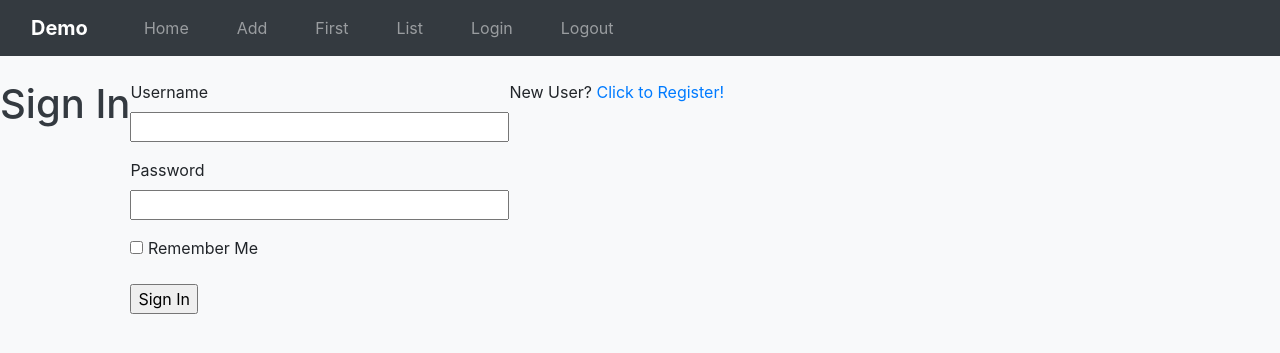
After one commit to IoanaCiripan/Flask-App, a Flask app: page /login in a window 1280 px wide. The commit adds this page. Shown: the top 353 px of the page. Run offline with Flask 2, Linux system fonts and the light colour scheme; some libraries are stand-ins or nearby versions.

Commit message:
Merge login and list functionality

```diff
--- /dev/null
+++ b/List/FlaskLogin.py
@@ -0,0 +1,6 @@
+from app import app, mydb, mycol
+
+
+@app.shell_context_processor
+def make_shell_context():
+    return {'mydb': mydb, 'mycol': mycol}
--- a/List/app/__init__.py
+++ b/List/app/__init__.py
@@ -1,8 +1,14 @@
 from flask import Flask
 from config import Config
+from flask_login import LoginManager
+from pymongo import MongoClient
 
 app = Flask(__name__)
 app.config.from_object(Config)
 
+login_manager = LoginManager()
+login_manager.init_app(app)
+login_manager.login_view = 'login'
+
 from app import database
 from app import routes
--- a/List/app/collection.py
+++ b/List/app/collection.py
@@ -37,6 +37,6 @@ class Collection():
 		element = self.format_element(**dictionary)
 		result = database[self.index].update_one(
 			{ "_id": ObjectId(id)},
-			{ "$set": self.format_element(element)}
+			{ "$set": element}
 		)
 		return 1 == result.modified_count
--- a/List/app/database.py
+++ b/List/app/database.py
@@ -5,3 +5,4 @@ client_port = 27017
 
 client = MongoClient(client_host, client_port)
 database = client["database"]
+mycol = database["users"]
--- a/List/app/forms.py
+++ b/List/app/forms.py
@@ -1,11 +1,39 @@
 from flask_wtf import FlaskForm
 from wtforms.fields.html5 import DateTimeField
+from wtforms import BooleanField
 from wtforms import SelectField
 from wtforms import StringField
+from wtforms import PasswordField
 from wtforms import TextAreaField
 from wtforms import SubmitField
+from .collection import *
 from .validators import *
 
+class LoginForm(FlaskForm):
+    username = StringField('Username', validators=[DataRequired()])
+    password = PasswordField('Password', validators=[DataRequired()])
+    remember_me = BooleanField('Remember Me')
+    submit = SubmitField('Sign In')
+
+class RegistrationForm(FlaskForm):
+    username = StringField('Username', validators=[DataRequired()])
+    email = StringField('Email', validators=[DataRequired(), Email()])
+    password = PasswordField('Password', validators=[DataRequired()])
+    password2 = PasswordField(
+        'Repeat Password', validators=[DataRequired(), EqualTo('password')])
+    submit = SubmitField('Register')
+
+    def validate_username(self, username):
+        query = {'username': username.data}
+        doc = mycol.find(query)
+        if doc.count() != 0:
+            raise ValidationError('Please use a different username.')
+
+    def validate_email(self, email):
+        query = {'username': email.data}
+        doc = mycol.find(query)
+        if doc.count() != 0:
+            raise ValidationError('Please use a different email address.')
 
 class PersonForm(FlaskForm):
     name = StringField(
--- a/List/app/pages.py
+++ b/List/app/pages.py
@@ -12,5 +12,7 @@ page = {
 	"person_delete": "Delete person",
 	"person_update": "View person",
 	"person_first": "First person",
-	"person_list": "List of people"
+	"person_list": "List of people",
+	"login": "Login",
+	"register": "Register"
 }
--- a/List/app/routes.py
+++ b/List/app/routes.py
@@ -4,6 +4,80 @@ from flask import redirect
 from app import app
 from .forms import *
 from .pages import *
+
+from app import app
+from flask import render_template, redirect, url_for, flash, request
+from flask_login import current_user, login_user
+from app.forms import LoginForm, RegistrationForm
+from flask_login import login_required, logout_user
+#from app.models import User
+from app import login_manager
+from werkzeug.urls import url_parse
+
+class User:
+	def __init__(self, username):
+		self.username = username
+
+	@staticmethod
+	def is_authenticated():
+		return True
+
+	@staticmethod
+	def is_active():
+		return True
+
+	@staticmethod
+	def is_anonymous():
+		return False
+
+	def get_id(self):
+		return self.username
+
+	@staticmethod
+	def check_password(password_hash, password):
+		return check_password_hash(password_hash, password)
+
+	@login_manager.user_loader
+	def load_user(username):
+		query = {'username': username}
+		mydoc = mycol.find_one(query)
+		if mydoc is not None:
+			return User(username=mydoc['username'])
+		return None
+
+	@login_required
+	@app.route('/logout')
+	def logout():
+		logout_user()
+		return redirect("/home")
+
+	@app.route('/login', methods=['GET', 'POST'])
+	def login():
+		if current_user.is_authenticated:
+			return redirect("/home")
+		form = LoginForm()
+		if form.validate_on_submit():
+			username = form.username.data
+			password = form.password.data
+			#UserObj = User()
+			query = {'username': username, 'password': password}
+			mydoc = mycol.find(query)
+			if 0 == mydoc.count():
+				flash('Invalid username or password')
+				return redirect(url_for('login'))
+
+			user_obj = User(username = username)
+			login_user(user_obj, remember=form.remember_me.data)
+			next_page = request.args.get('next')
+			if not next_page or url_parse(next_page).netloc != '':
+				next_page = "/home"
+
+		return render_template(
+			"/login.html",
+			project = project.copy(),
+			page = page["login"],
+			form = form
+		)
 
 @app.route("/")
 @app.route("/home")
@@ -12,7 +86,8 @@ def home():
 		"home.html",
 		project = project.copy(),
 		page = page["home"],
-		list = people.get_list()
+		list = people.get_list(),
+		current_user = current_user
 	)
 
 @app.route("/person/update/<id>", methods = ["GET", "POST"])
@@ -99,3 +174,22 @@ def person_delete(id):
 		message = message,
 		alert = alert
 	)
+
+@app.route('/register', methods=['GET', 'POST'])
+def register():
+	form = RegistrationForm()
+	if form.validate_on_submit():
+		username = form.username.data
+		email = form.email.data
+		password = form.password.data
+		new_user = {"username": username, "email": email, "password": password}
+		#UserObj = User(new_user)
+		mycol.insert_one(new_user)
+		return redirect(url_for('login'))
+
+	return render_template(
+		"/register.html",
+		project = project.copy(),
+		page = page["register"],
+		form = form
+	)
--- a/List/app/templates/header.html
+++ b/List/app/templates/header.html
@@ -19,6 +19,22 @@
 					<li class = "nav-item">
 						<a class = "nav-link" href = "/person/list">List</a>
 					</li>
+
+					<li class = "nav-item">
+						<a class = "nav-link" href = "{{ url_for('login') }}">Login</a>
+					</li>
+					<li class = "nav-item">
+						<a class = "nav-link" href = "{{ url_for('logout') }}">Logout</a>
+					</li>
+            		<!--{% if current_user.is_authenticated %}
+					<li class = "nav-item">
+						<a class = "nav-link" href = "{{ url_for('login') }}">Login</a>
+					</li>
+            		{% else %}
+					<li class = "nav-item">
+						<a class = "nav-link" href = "{{ url_for('logout') }}">Logout</a>
+					</li>
+           			{% endif %}-->
 				</ul>
 			</div>
 		</div>
--- /dev/null
+++ b/List/app/templates/login.html
@@ -0,0 +1,25 @@
+{% extends "layout.html" %}
+
+{% block content %}
+    <h1>Sign In</h1>
+    <form action="" method="post" novalidate>
+        {{ form.hidden_tag() }}
+        <p>
+            {{ form.username.label }}<br>
+            {{ form.username(size=32) }}<br>
+            {% for error in form.username.errors %}
+            <span style="color: red;">[{{ error }}]</span>
+            {% endfor %}
+        </p>
+        <p>
+            {{ form.password.label }}<br>
+            {{ form.password(size=32) }}<br>
+            {% for error in form.password.errors %}
+            <span style="color: red;">[{{ error }}]</span>
+            {% endfor %}
+        </p>
+        <p>{{ form.remember_me() }} {{ form.remember_me.label }}</p>
+        <p>{{ form.submit() }}</p>
+    </form>
+    <p>New User? <a href="{{ url_for('register') }}">Click to Register!</a></p>
+{% endblock %}
--- a/List/app/validators.py
+++ b/List/app/validators.py
@@ -1,6 +1,7 @@
 from wtforms.validators import ValidationError
 from wtforms.validators import DataRequired
 from wtforms.validators import Length
+from wtforms.validators import Email, EqualTo, ValidationError
 
 name_min_len = 1
 name_max_len = 25
@@ -25,18 +26,6 @@ def validate_cnp(form, field):
 			raise ValidationError("CNP-ul must has 13 caracters!")
 		if field.data.startswith("0"):
 			raise ValidationError("CNP-ul can't begin with 0.")
-		cnp_check = [2, 7, 9, 1, 4, 6, 3, 5, 8, 2, 7, 9]
-
-		k = 0
-
-		for i in range(0, len(cnp_check)):
-			k += int(field.data[i]) * int(cnp_check[i])
-		if k % 11 == int(field.data[12]):
-			return True
-		elif k % 11 == 10 and int(field.data[12]) == 1:
-			return True
-		else:
-			raise ValidationError("This CNP {} is not valid.".format(field.data))
 	else:
 		raise ValidationError("The CNP must contains only digits!")
 
```
Also changed, not shown: List/app/templates/register.html (added, +37 -0 lines).
